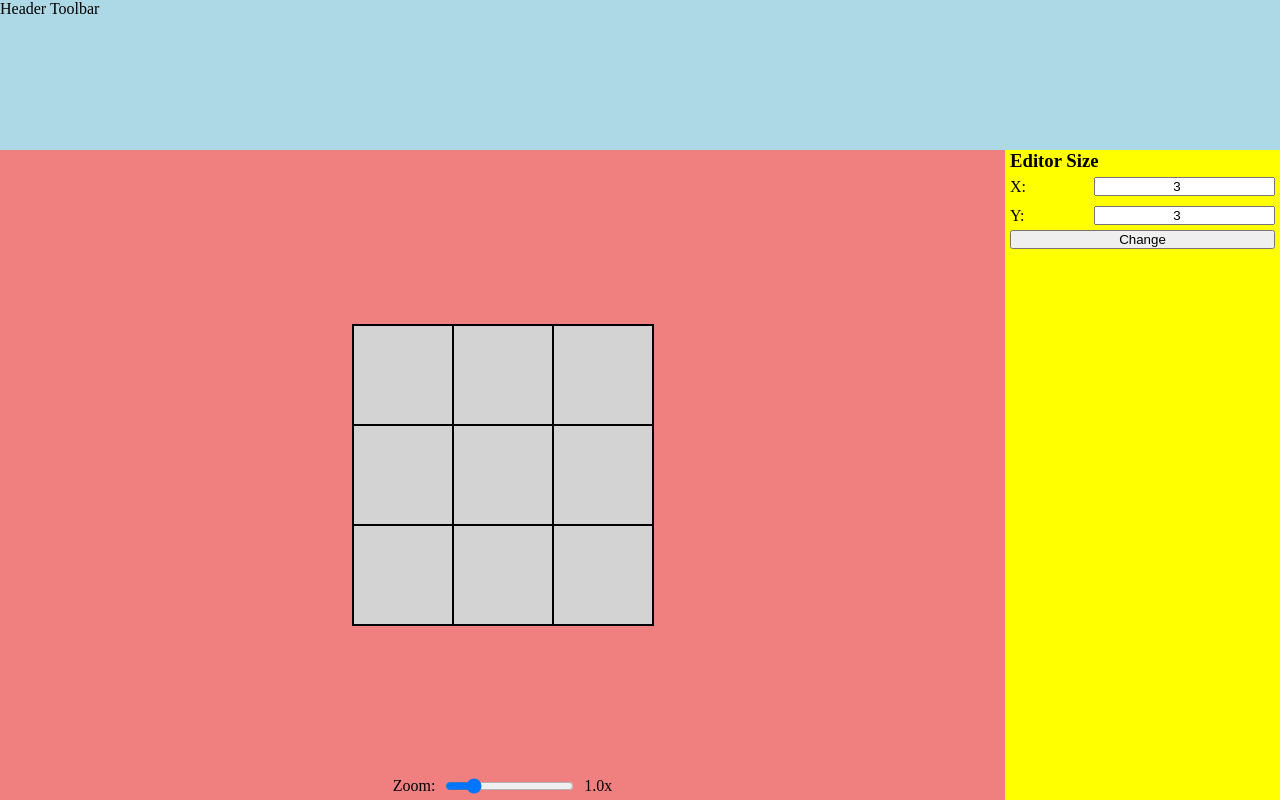
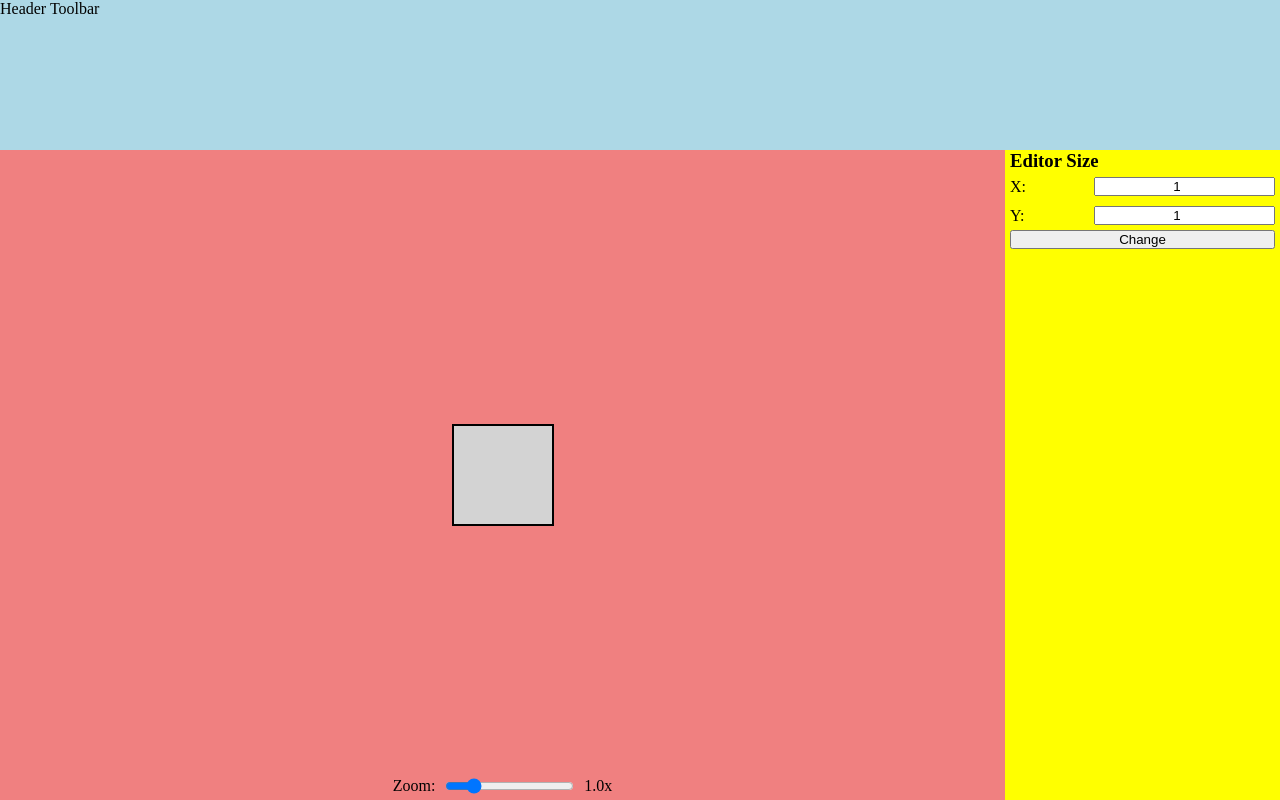
Before and after one commit to theGreatKyle1994/map-sketch, a React (Vite) app in the folder src/renderer/: page / in a window 1280 px wide. Built offline with nearby package versions, Linux system fonts and the light colour scheme.

Commit message:
feat: tiles are now selectable

```diff
--- a/src/renderer/src/App.jsx
+++ b/src/renderer/src/App.jsx
@@ -9,11 +9,7 @@ export const globalContext = createContext({});
 const App = () => {
   const keys = useKeyBinds();
   const [editorInfo, setEditorInfo] = useState({
-    tiles: [
-      [{ type: undefined }, { type: undefined }, { type: undefined }],
-      [{ type: undefined }, { type: undefined }, { type: undefined }],
-      [{ type: undefined }, { type: undefined }, { type: undefined }],
-    ],
+    tiles: [[{ type: undefined }]],
     zoom: {
       min: 10,
       max: 500,
--- a/src/renderer/src/components/Tile.jsx
+++ b/src/renderer/src/components/Tile.jsx
@@ -5,12 +5,19 @@ import "../assets/tile.css";
 const Tile = ({ tileInfo }) => {
   const { editorInfo, setEditorInfo } = useContext(globalContext);
   const zoomAmount = editorInfo.zoom.amount;
+  const { selectedTile } = editorInfo;
   const { type, tilePos } = tileInfo;
+  const isSelected =
+    selectedTile.x === tilePos.x && selectedTile.y === tilePos.y;
 
   return (
     <div
       className="tile"
-      style={{ height: `${zoomAmount}px`, minWidth: `${zoomAmount}px` }}
+      style={{
+        height: `${zoomAmount}px`,
+        minWidth: `${zoomAmount}px`,
+        border: isSelected ? "3px solid red" : "",
+      }}
       onClick={() => {
         setEditorInfo((prevInfo) => ({
           ...prevInfo,
```
